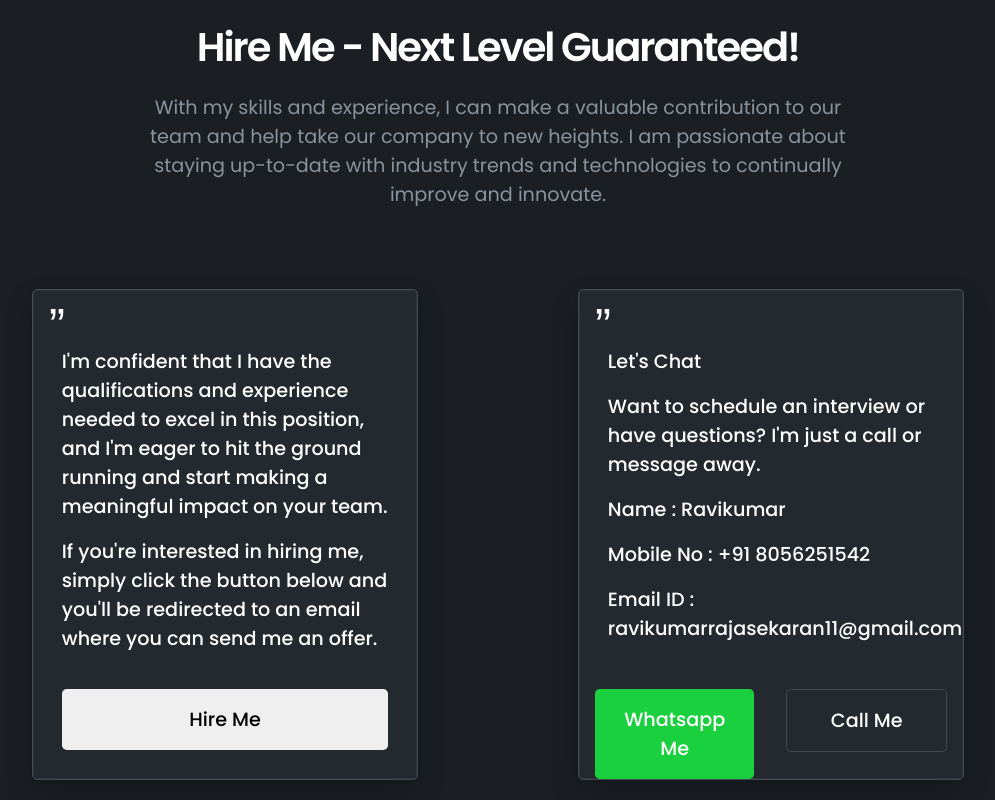
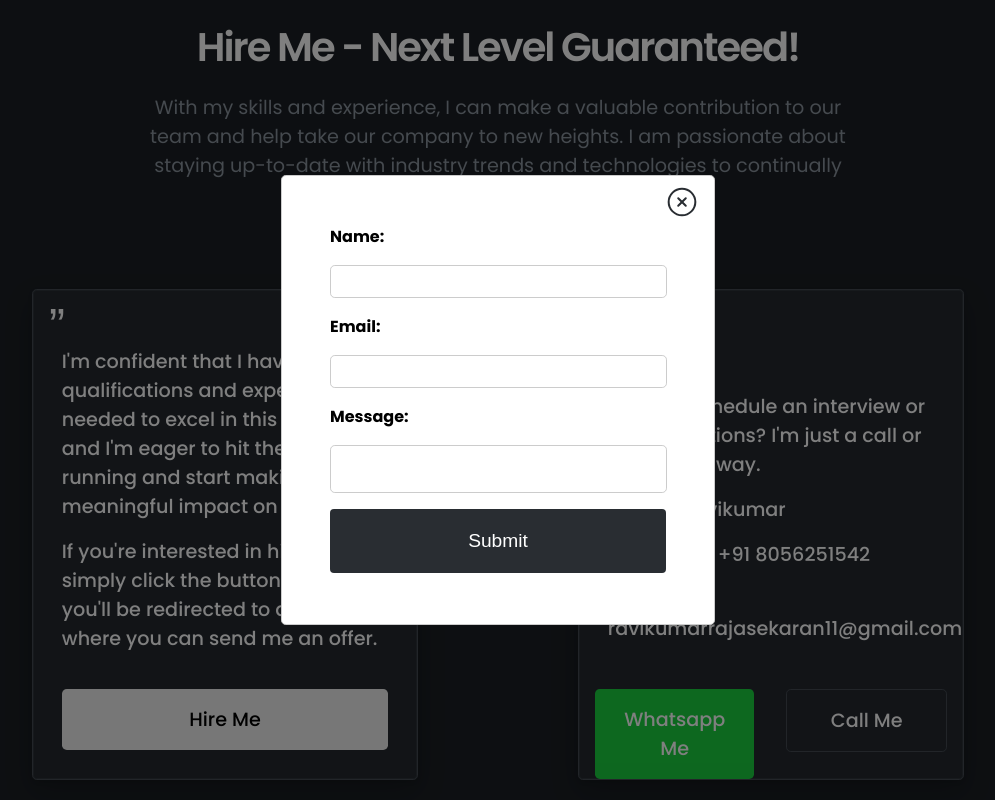
Before and after one commit to ravisdraw/raviverse, a React (Create React App) app: page / in a window 1280 px wide. Both pictures are taken after a click on the button "Hire Me". Shown: the part 3043-3843 px from the top of the page, without its empty margins (142-1137 px from the left). Built offline with nearby package versions, Linux system fonts and the light colour scheme.

Commit message:
contact us mail integration

```diff
--- a/package.json
+++ b/package.json
@@ -3,6 +3,7 @@
   "version": "0.1.0",
   "private": true,
   "dependencies": {
+    "@emailjs/browser": "^3.10.0",
     "@testing-library/jest-dom": "^5.16.5",
     "@testing-library/react": "^13.4.0",
     "@testing-library/user-event": "^13.5.0",
--- a/src/Hire Me/HireMe.css
+++ b/src/Hire Me/HireMe.css
@@ -133,6 +133,10 @@
     width: 85%;
 }
 
+.mailMe a {
+    color: black;
+}
+
 .phonecall button {
     margin: 0 1rem;
 }
@@ -157,6 +161,70 @@
     text-decoration: none;
     color: white;
 }
+
+/**************form*************/
+
+.form-wrapper {
+    background-color: white;
+    font-size: 1rem;
+    height: 22rem;
+    width: 21rem;
+    position: relative;
+}
+
+.form-wrapper .resume-close {
+    position: absolute;
+}
+
+form {
+    display: flex;
+    flex-direction: column;
+    gap: 1rem;
+    max-width: 30rem;
+    padding: 3rem;
+    border: 1px solid #ccc;
+    border-radius: 0.3rem;
+}
+
+label {
+    font-weight: bold;
+}
+
+input[type="text"],
+input[type="email"],
+textarea {
+    width: 95%;
+    padding: 0.5rem;
+    border-radius: 0.3rem;
+    border: 1px solid #ccc;
+    resize: none;
+}
+
+button[type="submit"] {
+    color: white;
+    background-color: #292D32;
+    padding: 8px 16px;
+    border: none;
+    border-radius: 4px;
+    cursor: pointer;
+    font-size: 1.2rem;
+    height: 4rem;
+}
+
+.success {
+    background-color: #d4edda;
+    color: #155724;
+    padding: 1rem;
+    border-radius: 4px;
+    margin-top: 16px;
+    font-size: 1.3rem;
+}
+
+.failed {
+    background-color: #ffcdcd;
+    color: red;
+}
+
 
 @media only screen and (max-width: 767px) {
     .hireMe-wrapper {
@@ -220,5 +288,9 @@
         gap: 1rem;
     }
 
+    .form-wrapper {
+        width: 16rem;
+    }
+
 
 }
--- a/src/Hire Me/HireMe.js
+++ b/src/Hire Me/HireMe.js
@@ -1,12 +1,115 @@
-import React from 'react'
+import React, { useState, useRef } from 'react';
 import './HireMe.css'
+import SmallModal from '../Elements/Small Modal/SmallModal';
+import emailjs from '@emailjs/browser';
 
 function HireMe() {
 
-    const whatsappLink = 'https://wa.link/76u37v'
+    const whatsappLink = 'https://wa.link/76u37v';
+    const [showModal, setShowModal] = useState(false);
+
+    const toggleModal = () => {
+        setShowModal(!showModal);
+    }
+
+    const [name, setName] = useState('');
+    const [email, setEmail] = useState('');
+    const [message, setMessage] = useState('');
+
+    const [sent, setSent] = useState(false);
+    const [sentFailed, setSentFailed] = useState(false);
+
+    const form = useRef();
+
+    const sendEmail = (e) => {
+        e.preventDefault();
+
+        emailjs.sendForm('service_ew5t0nq', 'template_jxtp359', form.current, 'XFvcPdVbuI6fentbl')
+            .then((result) => {
+                console.log(result.status);
+                setShowModal(false);
+                if (result.status === 200) {
+                    setSent(true);
+                    setName('');
+                    setEmail('');
+                    setMessage('');
+                    console.log("Email Sent Successfully");
+                    setInterval(() => {
+                        setSent(false);
+                    }, 3000);
+                }
+            }, (error) => {
+                setSentFailed(true);
+                setInterval(() => {
+                    setSentFailed(false);
+                }, 3500);
+                console.log(error.text);
+            });
+    };
+
+
+
 
     return (
         <div className="hireMe-wrapper">
+
+            {
+                showModal && (
+                    <SmallModal>
+                        <form ref={form} onSubmit={sendEmail} className="form-wrapper">
+                            <div className="resume-close" onClick={toggleModal}></div>
+                            <label htmlFor="name">Name:</label>
+                            <input
+                                type="text"
+                                id="name"
+                                name="name"
+                                value={name}
+                                onChange={(e) => setName(e.target.value)}
+                                required
+                            />
+
+                            <label htmlFor="email">Email:</label>
+                            <input
+                                type="email"
+                                id="email"
+                                name="email"
+                                value={email}
+                                onChange={(e) => setEmail(e.target.value)}
+                                required
+                            />
+
+                            <label htmlFor="message">Message:</label>
+                            <textarea
+                                id="message"
+                                name="message"
+                                value={message}
+                                onChange={(e) => setMessage(e.target.value)}
+                                required
+                            ></textarea>
+
+                            <button type="submit">Submit</button>
+                        </form>
+                    </SmallModal>
+                )
+            }
+
+            {
+                sent && (
+                    <SmallModal>
+                        <div className="success">Hooray! Your Email Has Been Sent</div>
+                    </SmallModal>
+                )
+            }
+
+            {
+                sentFailed && (
+                    <SmallModal>
+                        <div className="success failed">Oops! Your email was not sent. Please try again</div>
+                    </SmallModal>
+                )
+            }
+
+
             <div className="hireMe-title">
                 <h1>Hire Me - Next Level Guaranteed!</h1>
                 <h3>With my skills and experience, I can make a valuable contribution to our team and help take our company to new heights. I am passionate about staying up-to-date with industry trends and technologies to continually improve and innovate.</h3>
@@ -21,7 +124,7 @@ function HireMe() {
                             <h2>If you're interested in hiring me, simply click the button below and you'll be redirected to an email where you can send me an offer.</h2>
                         </div>
                         <div className="hireMe-btn">
-                            <button>Hire Me</button>
+                            <button onClick={toggleModal}>Hire Me</button>
                         </div>
                     </div>
                 </div>
@@ -36,7 +139,7 @@ function HireMe() {
                             <h2>Email ID : ravikumarrajasekaran11@gmail.com</h2>
                         </div>
                         <div className="hireMe-btn phonecall">
-                            <button className='whatsapp-me'><a href={whatsappLink} target="_blank" rel="noopener noreferrer">Whatsapp Me</a></button>
+                            <button className='whatsapp-me'><a href={whatsappLink}>Whatsapp Me</a></button>
                             <button className="call-btn"><a href="tel:+918056251542">Call Me</a></button>
                         </div>
                     </div>
```
Also changed, not shown: 1 other file (tests, documents, lock files or other folders).
